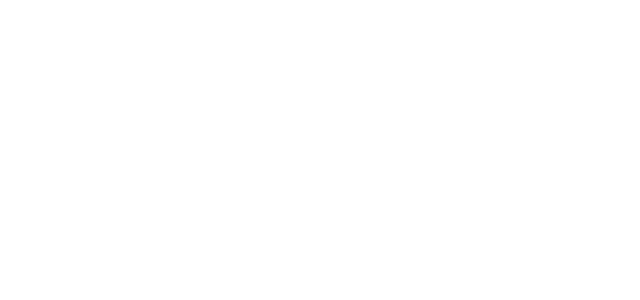
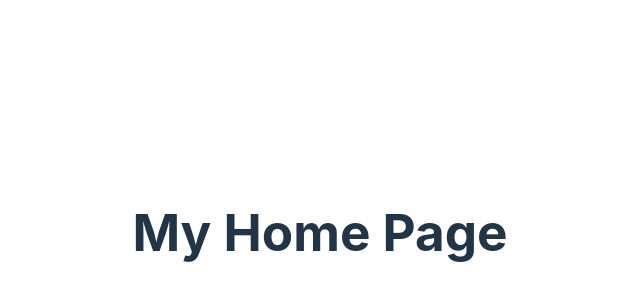
Before and after one commit to RailMazgutov/react-course, a React (Vite) app in the folder router-demo/: page / in a window 1280 px wide. Shown: the part 168-468 px from the top of the page, without its empty margins (320-960 px from the left). Built offline with nearby package versions, Linux system fonts and the light colour scheme.

Commit message:
feat router-demo: init router

```diff
--- a/router-demo/src/App.jsx
+++ b/router-demo/src/App.jsx
@@ -1,14 +1,13 @@
-import { useState } from 'react'
-import reactLogo from './assets/react.svg'
-import viteLogo from '/vite.svg'
+import {createBrowserRouter, RouterProvider} from "react-router-dom";
 import './App.css'
+import HomePage from "./pages/Home.jsx";
+
+const router = createBrowserRouter([
+  {path: '/', element: <HomePage />}
+]);
 
 function App() {
-
-  return (
-    <div>
-    </div>
-  )
+  return <RouterProvider router={router} />
 }
 
 export default App
--- /dev/null
+++ b/router-demo/src/pages/Home.jsx
@@ -0,0 +1,3 @@
+export default function HomePage() {
+    return <h1>My Home Page</h1>;
+}
```
